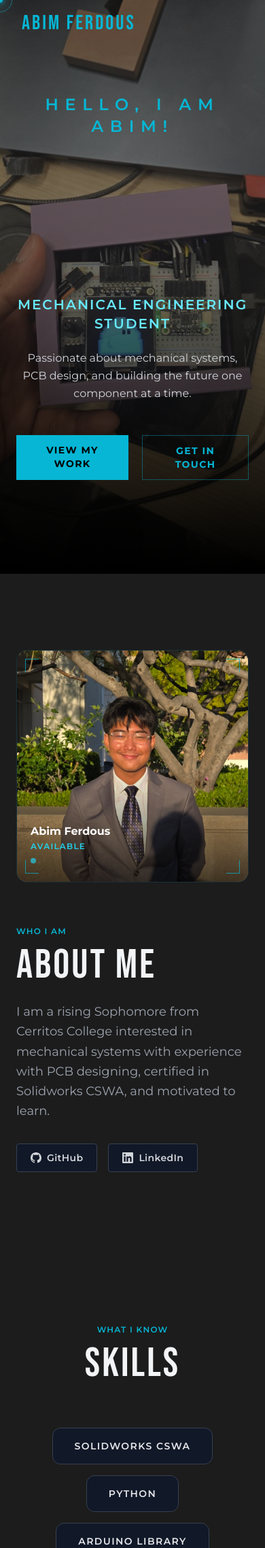
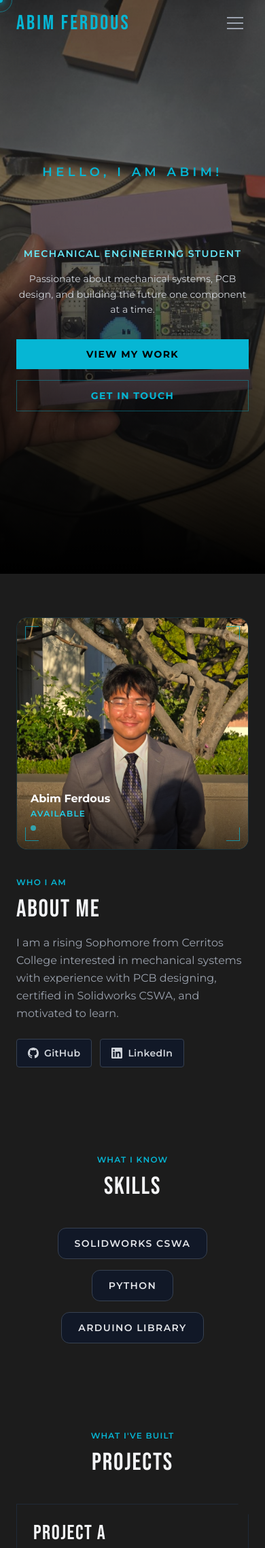
Before and after one commit to abimferdous-pixel/portfolio, a FastAPI app: page / in a window 390 px wide. Shown: the top 2277 px of the page at 68% size. Run offline with FastAPI, Linux system fonts and the light colour scheme; some libraries are stand-ins or nearby versions.

Commit message:
Add mobile responsiveness and PDF.js resume embed
Co-Authored-By: Claude Sonnet 4.6 <noreply@anthropic.com>

```diff
--- a/app/templates/index.html
+++ b/app/templates/index.html
@@ -36,9 +36,11 @@
   </div>
 
   <!-- ===== NAVBAR ===== -->
-  <nav id="navbar" class="fixed top-0 w-full z-50 transition-all duration-300 py-4 px-8">
+  <nav id="navbar" class="fixed top-0 w-full z-50 transition-all duration-300 py-4 px-6 md:px-8">
     <div class="max-w-6xl mx-auto flex justify-between items-center">
       <span class="nav-logo font-display text-3xl tracking-widest text-accent">{{ data.name }}</span>
+
+      <!-- Desktop nav links -->
       <ul class="hidden md:flex gap-8 text-sm font-semibold text-gray-400 tracking-wider">
         <li><a href="#hero"     class="nav-link hover:text-accent transition-colors uppercase">Home</a></li>
         <li><a href="#about"    class="nav-link hover:text-accent transition-colors uppercase">About</a></li>
@@ -46,6 +48,25 @@
         <li><a href="#projects" class="nav-link hover:text-accent transition-colors uppercase">Projects</a></li>
         <li><a href="#contact"  class="nav-link hover:text-accent transition-colors uppercase">Contact</a></li>
         <li><a href="/resume"   class="nav-link hover:text-accent transition-colors uppercase">Resume</a></li>
+      </ul>
+
+      <!-- Hamburger (mobile only) -->
+      <button id="menu-toggle" class="md:hidden flex flex-col justify-center gap-1.5 p-2" aria-label="Toggle menu">
+        <span id="ham-1" class="block w-6 h-0.5 bg-gray-400 transition-all duration-300"></span>
+        <span id="ham-2" class="block w-6 h-0.5 bg-gray-400 transition-all duration-300"></span>
+        <span id="ham-3" class="block w-6 h-0.5 bg-gray-400 transition-all duration-300"></span>
+      </button>
+    </div>
+
+    <!-- Mobile dropdown menu -->
+    <div id="mobile-menu" class="md:hidden hidden absolute top-full left-0 right-0 border-b border-gray-800 px-6 py-4" style="background-color:#1c1c1c;">
+      <ul class="flex flex-col gap-1 text-sm font-semibold text-gray-400 tracking-wider">
+        <li><a href="#hero"     class="mobile-nav-link block py-3 border-b border-gray-800 hover:text-accent transition-colors uppercase">Home</a></li>
+        <li><a href="#about"    class="mobile-nav-link block py-3 border-b border-gray-800 hover:text-accent transition-colors uppercase">About</a></li>
+        <li><a href="#skills"   class="mobile-nav-link block py-3 border-b border-gray-800 hover:text-accent transition-colors uppercase">Skills</a></li>
+        <li><a href="#projects" class="mobile-nav-link block py-3 border-b border-gray-800 hover:text-accent transition-colors uppercase">Projects</a></li>
+        <li><a href="#contact"  class="mobile-nav-link block py-3 border-b border-gray-800 hover:text-accent transition-colors uppercase">Contact</a></li>
+        <li><a href="/resume"   class="mobile-nav-link block py-3 hover:text-accent transition-colors uppercase">Resume</a></li>
       </ul>
     </div>
   </nav>
@@ -58,23 +79,20 @@
     <div class="absolute inset-0 z-[1] bg-gradient-to-t from-black via-black/20 to-transparent"></div>
 
     <div class="relative z-10 text-center px-6 max-w-4xl mx-auto">
-      <p id="hero-greeting" class="text-accent font-semibold tracking-[0.4em] uppercase text-2xl mb-6 opacity-0">Hello, I am Abim!</p>
-      <h1 id="hero-name" class="font-display text-8xl md:text-[140px] tracking-wider mb-4 opacity-0 leading-none">{{ data.name }}</h1>
-      <h2 id="hero-title" class="text-xl md:text-2xl font-semibold text-cyan-300 mb-6 opacity-0 tracking-widest uppercase">{{ data.title }}</h2>
-      <p id="hero-tagline" class="text-base text-gray-300 max-w-xl mx-auto mb-12 opacity-0 leading-relaxed">{{ data.tagline }}</p>
-      <div id="hero-buttons" class="flex gap-5 justify-center opacity-0">
-        <a href="#projects" class="mag-btn primary-btn font-bold px-8 py-3 tracking-widest text-sm uppercase"><span>View My Work</span></a>
-        <a href="#contact"  class="mag-btn secondary-btn font-bold px-8 py-3 tracking-widest text-sm uppercase"><span>Get In Touch</span></a>
+      <p id="hero-greeting" class="text-accent font-semibold tracking-[0.3em] md:tracking-[0.4em] uppercase text-lg md:text-2xl mb-4 md:mb-6 opacity-0">Hello, I am Abim!</p>
+      <h1 id="hero-name" class="font-display text-[64px] sm:text-8xl md:text-[140px] tracking-wider mb-4 opacity-0 leading-none">{{ data.name }}</h1>
+      <h2 id="hero-title" class="text-sm md:text-2xl font-semibold text-cyan-300 mb-4 md:mb-6 opacity-0 tracking-widest uppercase">{{ data.title }}</h2>
+      <p id="hero-tagline" class="text-sm md:text-base text-gray-300 max-w-xl mx-auto mb-8 md:mb-12 opacity-0 leading-relaxed">{{ data.tagline }}</p>
+      <div id="hero-buttons" class="flex flex-col sm:flex-row gap-4 justify-center items-center opacity-0">
+        <a href="#projects" class="mag-btn primary-btn w-full sm:w-auto font-bold px-8 py-3 tracking-widest text-sm uppercase text-center"><span>View My Work</span></a>
+        <a href="#contact"  class="mag-btn secondary-btn w-full sm:w-auto font-bold px-8 py-3 tracking-widest text-sm uppercase text-center"><span>Get In Touch</span></a>
       </div>
     </div>
-
   </section>
 
   <!-- ===== ABOUT ===== -->
-  <section id="about" class="py-28 px-6" style="background-color:#1c1c1c;">
-
-
-    <div class="max-w-5xl mx-auto grid md:grid-cols-2 gap-16 items-center relative z-10">
+  <section id="about" class="py-16 md:py-28 px-6" style="background-color:#1c1c1c;">
+    <div class="max-w-5xl mx-auto grid md:grid-cols-2 gap-10 md:gap-16 items-center">
 
       <div class="about-card order-1 md:order-1">
         <div class="about-card-inner w-full aspect-square border border-cyan-900/40 relative overflow-hidden rounded-2xl" style="background-color:#1c1c1c;">
@@ -95,16 +113,16 @@
 
       <div class="about-text order-2 md:order-2">
         <p class="text-accent font-semibold tracking-widest uppercase text-xs mb-3">Who I Am</p>
-        <h2 class="font-display text-6xl tracking-wider mb-6">About Me</h2>
-        <p class="text-gray-400 text-lg leading-relaxed">{{ data.about }}</p>
-        <div class="mt-8 flex gap-4">
+        <h2 class="font-display text-4xl md:text-6xl tracking-wider mb-4 md:mb-6">About Me</h2>
+        <p class="text-gray-400 text-base md:text-lg leading-relaxed">{{ data.about }}</p>
+        <div class="mt-6 md:mt-8 flex flex-wrap gap-3 md:gap-4">
           <a href="{{ data.social.github }}" target="_blank"
-             class="social-tag flex items-center gap-2 px-5 py-2.5 bg-gray-900 border border-gray-700 hover:border-accent hover:bg-accent/10 hover:text-accent text-gray-300 text-sm font-semibold tracking-wide transition-all duration-200 rounded">
+             class="social-tag flex items-center gap-2 px-4 py-2.5 bg-gray-900 border border-gray-700 hover:border-accent hover:bg-accent/10 hover:text-accent text-gray-300 text-sm font-semibold tracking-wide transition-all duration-200 rounded">
             <svg class="w-4 h-4" fill="currentColor" viewBox="0 0 24 24"><path d="M12 0C5.37 0 0 5.37 0 12c0 5.31 3.435 9.795 8.205 11.385.6.105.825-.255.825-.57 0-.285-.015-1.23-.015-2.235-3.015.555-3.795-.735-4.035-1.41-.135-.345-.72-1.41-1.23-1.695-.42-.225-1.02-.78-.015-.795.945-.015 1.62.87 1.845 1.23 1.08 1.815 2.805 1.305 3.495.99.105-.78.42-1.305.765-1.605-2.67-.3-5.46-1.335-5.46-5.925 0-1.305.465-2.385 1.23-3.225-.12-.3-.54-1.53.12-3.18 0 0 1.005-.315 3.3 1.23.96-.27 1.98-.405 3-.405s2.04.135 3 .405c2.295-1.56 3.3-1.23 3.3-1.23.66 1.65.24 2.88.12 3.18.765.84 1.23 1.905 1.23 3.225 0 4.605-2.805 5.625-5.475 5.925.435.375.81 1.095.81 2.22 0 1.605-.015 2.895-.015 3.3 0 .315.225.69.825.57A12.02 12.02 0 0024 12c0-6.63-5.37-12-12-12z"/></svg>
             GitHub
           </a>
           <a href="{{ data.social.linkedin }}" target="_blank"
-             class="social-tag flex items-center gap-2 px-5 py-2.5 bg-gray-900 border border-gray-700 hover:border-accent hover:bg-accent/10 hover:text-accent text-gray-300 text-sm font-semibold tracking-wide transition-all duration-200 rounded">
+             class="social-tag flex items-center gap-2 px-4 py-2.5 bg-gray-900 border border-gray-700 hover:border-accent hover:bg-accent/10 hover:text-accent text-gray-300 text-sm font-semibold tracking-wide transition-all duration-200 rounded">
             <svg class="w-4 h-4" fill="currentColor" viewBox="0 0 24 24"><path d="M20.447 20.452h-3.554v-5.569c0-1.328-.027-3.037-1.852-3.037-1.853 0-2.136 1.445-2.136 2.939v5.667H9.351V9h3.414v1.561h.046c.477-.9 1.637-1.85 3.37-1.85 3.601 0 4.267 2.37 4.267 5.455v6.286zM5.337 7.433a2.062 2.062 0 01-2.063-2.065 2.064 2.064 0 112.063 2.065zm1.782 13.019H3.555V9h3.564v11.452zM22.225 0H1.771C.792 0 0 .774 0 1.729v20.542C0 23.227.792 24 1.771 24h20.451C23.2 24 24 23.227 24 22.271V1.729C24 .774 23.2 0 22.222 0h.003z"/></svg>
             LinkedIn
           </a>
@@ -114,13 +132,13 @@
   </section>
 
   <!-- ===== SKILLS ===== -->
-  <section id="skills" class="py-28 px-6" style="background-color:#1c1c1c;">
+  <section id="skills" class="py-16 md:py-28 px-6" style="background-color:#1c1c1c;">
     <div class="max-w-4xl mx-auto text-center">
       <p class="text-accent font-semibold tracking-widest uppercase text-xs mb-3">What I Know</p>
-      <h2 class="font-display text-6xl tracking-wider mb-16">Skills</h2>
+      <h2 class="font-display text-4xl md:text-6xl tracking-wider mb-10 md:mb-16">Skills</h2>
       <div class="flex flex-wrap justify-center gap-4">
         {% for skill in data.skills %}
-        <div class="skill-tag px-8 py-4 bg-gray-900 border border-gray-700 text-gray-200 font-semibold tracking-widest uppercase text-sm rounded-xl hover:border-accent hover:text-accent transition-all duration-200">
+        <div class="skill-tag px-6 md:px-8 py-3 md:py-4 bg-gray-900 border border-gray-700 text-gray-200 font-semibold tracking-widest uppercase text-sm rounded-xl hover:border-accent hover:text-accent transition-all duration-200">
           {{ skill }}
         </div>
         {% endfor %}
@@ -129,16 +147,16 @@
   </section>
 
   <!-- ===== PROJECTS ===== -->
-  <section id="projects" class="py-28 px-6" style="background-color:#1c1c1c;">
+  <section id="projects" class="py-16 md:py-28 px-6" style="background-color:#1c1c1c;">
     <div class="max-w-6xl mx-auto text-center">
       <p class="text-accent font-semibold tracking-widest uppercase text-xs mb-3">What I've Built</p>
-      <h2 class="font-display text-6xl tracking-wider mb-16">Projects</h2>
-      <div class="grid md:grid-cols-3 gap-8 text-left">
+      <h2 class="font-display text-4xl md:text-6xl tracking-wider mb-10 md:mb-16">Projects</h2>
+      <div class="grid grid-cols-1 sm:grid-cols-2 md:grid-cols-3 gap-6 md:gap-8 text-left">
         {% for project in data.projects %}
-        <div class="project-card tilt-card group border border-gray-800 p-8 transition-colors duration-300 hover:border-cyan-500/50 flex flex-col justify-between min-h-[160px]"
+        <div class="project-card tilt-card group border border-gray-800 p-6 md:p-8 transition-colors duration-300 hover:border-cyan-500/50 flex flex-col justify-between min-h-[140px] md:min-h-[160px]"
              style="background-color:#1c1c1c; clip-path: polygon(0 0, calc(100% - 16px) 0, 100% 16px, 100% 100%, 16px 100%, 0 calc(100% - 16px))">
-          <h3 class="font-display text-4xl tracking-wider group-hover:text-accent transition-colors duration-200">{{ project.title }}</h3>
-          <a href="/project/{{ project.slug }}" class="text-accent text-sm font-bold tracking-widest hover:underline uppercase mt-6 inline-block">View Project →</a>
+          <h3 class="font-display text-3xl md:text-4xl tracking-wider group-hover:text-accent transition-colors duration-200">{{ project.title }}</h3>
+          <a href="/project/{{ project.slug }}" class="text-accent text-sm font-bold tracking-widest hover:underline uppercase mt-4 md:mt-6 inline-block">View Project →</a>
         </div>
         {% endfor %}
       </div>
@@ -146,19 +164,19 @@
   </section>
 
   <!-- ===== CONTACT ===== -->
-  <section id="contact" class="py-28 px-6" style="background-color:#1c1c1c;">
+  <section id="contact" class="py-16 md:py-28 px-6" style="background-color:#1c1c1c;">
     <div class="max-w-3xl mx-auto text-center">
       <p class="text-accent font-semibold tracking-widest uppercase text-xs mb-3">Let's Talk</p>
-      <h2 class="font-display text-6xl tracking-wider mb-4">Get In Touch</h2>
-      <p class="text-gray-500 text-base mb-14 leading-relaxed">
+      <h2 class="font-display text-4xl md:text-6xl tracking-wider mb-4">Get In Touch</h2>
+      <p class="text-gray-500 text-sm md:text-base mb-10 md:mb-14 leading-relaxed">
         Feel free to reach out through any of the channels below.
       </p>
 
-      <div class="grid grid-cols-2 md:grid-cols-4 gap-4">
+      <div class="grid grid-cols-2 md:grid-cols-4 gap-3 md:gap-4">
         <!-- Email -->
         <a href="mailto:{{ data.social.email }}"
-           class="contact-card social-tag flex flex-col items-center gap-3 px-4 py-6 bg-gray-900 border border-gray-700 hover:border-accent hover:bg-accent/10 hover:text-accent text-gray-300 transition-all duration-200 rounded-xl">
-          <svg class="w-7 h-7 text-accent" fill="none" stroke="currentColor" viewBox="0 0 24 24">
+           class="contact-card social-tag flex flex-col items-center gap-2 md:gap-3 px-3 md:px-4 py-5 md:py-6 bg-gray-900 border border-gray-700 hover:border-accent hover:bg-accent/10 hover:text-accent text-gray-300 transition-all duration-200 rounded-xl">
+          <svg class="w-6 md:w-7 h-6 md:h-7 text-accent" fill="none" stroke="currentColor" viewBox="0 0 24 24">
             <path stroke-linecap="round" stroke-linejoin="round" stroke-width="2" d="M3 8l7.89 5.26a2 2 0 002.22 0L21 8M5 19h14a2 2 0 002-2V7a2 2 0 00-2-2H5a2 2 0 00-2 2v10a2 2 0 002 2z"/>
           </svg>
           <div>
@@ -169,8 +187,8 @@
 
         <!-- Phone -->
         <a href="tel:+15625749446"
-           class="contact-card social-tag flex flex-col items-center gap-3 px-4 py-6 bg-gray-900 border border-gray-700 hover:border-accent hover:bg-accent/10 hover:text-accent text-gray-300 transition-all duration-200 rounded-xl">
-          <svg class="w-7 h-7 text-accent" fill="none" stroke="currentColor" viewBox="0 0 24 24">
+           class="contact-card social-tag flex flex-col items-center gap-2 md:gap-3 px-3 md:px-4 py-5 md:py-6 bg-gray-900 border border-gray-700 hover:border-accent hover:bg-accent/10 hover:text-accent text-gray-300 transition-all duration-200 rounded-xl">
+          <svg class="w-6 md:w-7 h-6 md:h-7 text-accent" fill="none" stroke="currentColor" viewBox="0 0 24 24">
             <path stroke-linecap="round" stroke-linejoin="round" stroke-width="2" d="M3 5a2 2 0 012-2h3.28a1 1 0 01.948.684l1.498 4.493a1 1 0 01-.502 1.21l-2.257 1.13a11.042 11.042 0 005.516 5.516l1.13-2.257a1 1 0 011.21-.502l4.493 1.498a1 1 0 01.684.949V19a2 2 0 01-2 2h-1C9.716 21 3 14.284 3 6V5z"/>
           </svg>
           <div>
@@ -181,8 +199,8 @@
 
         <!-- LinkedIn -->
         <a href="{{ data.social.linkedin }}" target="_blank"
-           class="contact-card social-tag flex flex-col items-center gap-3 px-4 py-6 bg-gray-900 border border-gray-700 hover:border-accent hover:bg-accent/10 hover:text-accent text-gray-300 transition-all duration-200 rounded-xl">
-          <svg class="w-7 h-7 text-accent" fill="currentColor" viewBox="0 0 24 24"><path d="M20.447 20.452h-3.554v-5.569c0-1.328-.027-3.037-1.852-3.037-1.853 0-2.136 1.445-2.136 2.939v5.667H9.351V9h3.414v1.561h.046c.477-.9 1.637-1.85 3.37-1.85 3.601 0 4.267 2.37 4.267 5.455v6.286zM5.337 7.433a2.062 2.062 0 01-2.063-2.065 2.064 2.064 0 112.063 2.065zm1.782 13.019H3.555V9h3.564v11.452zM22.225 0H1.771C.792 0 0 .774 0 1.729v20.542C0 23.227.792 24 1.771 24h20.451C23.2 24 24 23.227 24 22.271V1.729C24 .774 23.2 0 22.222 0h.003z"/></svg>
+           class="contact-card social-tag flex flex-col items-center gap-2 md:gap-3 px-3 md:px-4 py-5 md:py-6 bg-gray-900 border border-gray-700 hover:border-accent hover:bg-accent/10 hover:text-accent text-gray-300 transition-all duration-200 rounded-xl">
+          <svg class="w-6 md:w-7 h-6 md:h-7 text-accent" fill="currentColor" viewBox="0 0 24 24"><path d="M20.447 20.452h-3.554v-5.569c0-1.328-.027-3.037-1.852-3.037-1.853 0-2.136 1.445-2.136 2.939v5.667H9.351V9h3.414v1.561h.046c.477-.9 1.637-1.85 3.37-1.85 3.601 0 4.267 2.37 4.267 5.455v6.286zM5.337 7.433a2.062 2.062 0 01-2.063-2.065 2.064 2.064 0 112.063 2.065zm1.782 13.019H3.555V9h3.564v11.452zM22.225 0H1.771C.792 0 0 .774 0 1.729v20.542C0 23.227.792 24 1.771 24h20.451C23.2 24 24 23.227 24 22.271V1.729C24 .774 23.2 0 22.222 0h.003z"/></svg>
           <div>
             <p class="text-xs text-gray-500 font-semibold uppercase tracking-widest mb-1">LinkedIn</p>
             <p class="text-xs font-semibold text-white">abim-ferdous</p>
@@ -191,8 +209,8 @@
 
         <!-- Resume -->
         <a href="/resume"
-           class="contact-card social-tag flex flex-col items-center gap-3 px-4 py-6 bg-gray-900 border border-gray-700 hover:border-accent hover:bg-accent/10 hover:text-accent text-gray-300 transition-all duration-200 rounded-xl">
-          <svg class="w-7 h-7 text-accent" fill="none" stroke="currentColor" viewBox="0 0 24 24">
+           class="contact-card social-tag flex flex-col items-center gap-2 md:gap-3 px-3 md:px-4 py-5 md:py-6 bg-gray-900 border border-gray-700 hover:border-accent hover:bg-accent/10 hover:text-accent text-gray-300 transition-all duration-200 rounded-xl">
+          <svg class="w-6 md:w-7 h-6 md:h-7 text-accent" fill="none" stroke="currentColor" viewBox="0 0 24 24">
             <path stroke-linecap="round" stroke-linejoin="round" stroke-width="2" d="M9 12h6m-6 4h6m2 5H7a2 2 0 01-2-2V5a2 2 0 012-2h5.586a1 1 0 01.707.293l5.414 5.414a1 1 0 01.293.707V19a2 2 0 01-2 2z"/>
           </svg>
           <div>
@@ -210,5 +228,33 @@
   </footer>
 
   <script src="/static/js/main.js"></script>
+
+  <script>
+    // Hamburger menu
+    const menuToggle = document.getElementById('menu-toggle');
+    const mobileMenu = document.getElementById('mobile-menu');
+    const ham1 = document.getElementById('ham-1');
+    const ham2 = document.getElementById('ham-2');
+    const ham3 = document.getElementById('ham-3');
+    let menuOpen = false;
+
+    menuToggle.addEventListener('click', () => {
+      menuOpen = !menuOpen;
+      mobileMenu.classList.toggle('hidden', !menuOpen);
+      ham1.style.transform = menuOpen ? 'translateY(8px) rotate(45deg)' : '';
+      ham2.style.opacity   = menuOpen ? '0' : '1';
+      ham3.style.transform = menuOpen ? 'translateY(-8px) rotate(-45deg)' : '';
+    });
+
+    document.querySelectorAll('.mobile-nav-link').forEach(link => {
+      link.addEventListener('click', () => {
+        menuOpen = false;
+        mobileMenu.classList.add('hidden');
+        ham1.style.transform = '';
+        ham2.style.opacity   = '1';
+        ham3.style.transform = '';
+      });
+    });
+  </script>
 </body>
 </html>
```
Also changed, not shown: app/templates/resume.html (+53 -16 lines).
